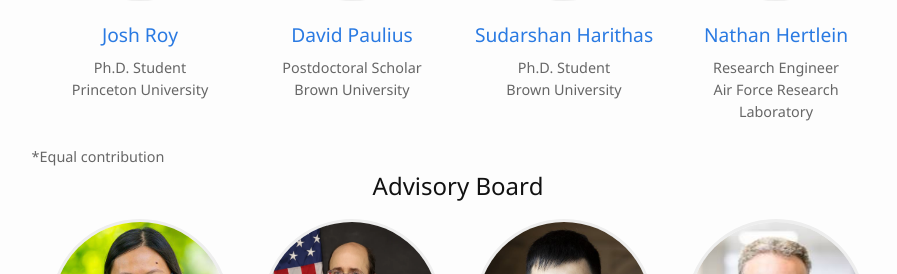
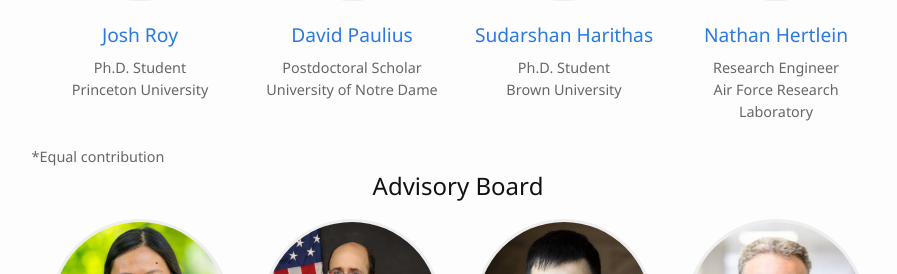
Before and after one commit to worldmodelworkshop/worldmodelworkshop.github.io, a Jekyll site: the page built from index.md, in a window 1280 px wide and 900 px high, scrolled down 4567 px. Shown: the part 180-454 px from the top of the window, without its empty margins (182-1079 px from the left). Built offline with Jekyll 4.4.1, drawn with Linux system fonts in a browser that asks for light colours.

Commit message:
Update organizers.yml
updated David's affiliation

```diff
--- a/_data/organizers.yml
+++ b/_data/organizers.yml
@@ -26,7 +26,7 @@
   link: https://joshnroy.github.io/
 - name: "David Paulius"
   role: "Postdoctoral Scholar"
-  affiliation: "Brown University"
+  affiliation: "University of Notre Dame"
   image: "images/organizer_headshots/david.jpg"
   link: https://davidpaulius.github.io/
 - name: "Sudarshan Harithas"
```
